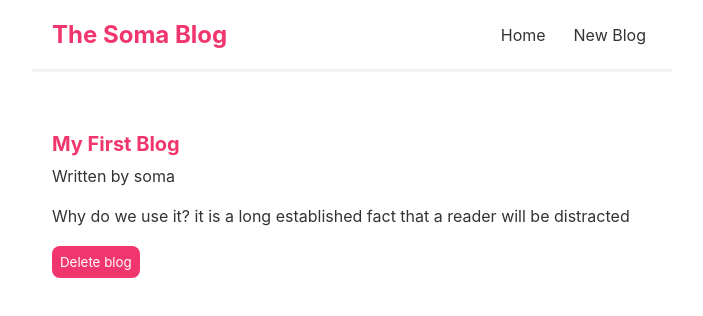
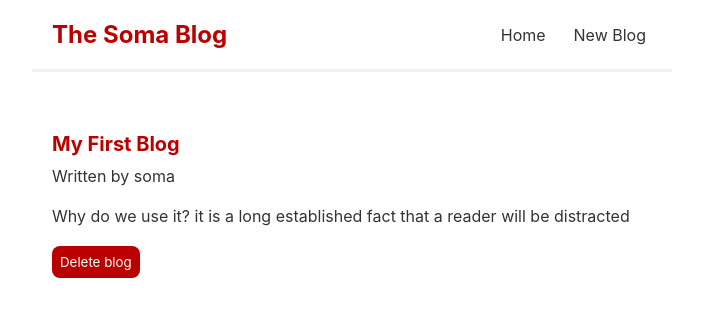
Before and after one commit to B-lovedth/React-Training, a React (Create React App) app: page /blogs/1 in a window 1280 px wide. Shown: the top 316 px of the page, without its empty margins (288-991 px from the left). Built offline with nearby package versions, Linux system fonts and the light colour scheme; data requests are answered from the project's data file; the HTML template or start-up script is replaced by a standard one.

Commit message:
changes to styling

```diff
--- a/src/index.css
+++ b/src/index.css
@@ -14,7 +14,7 @@
 }
 
 .navbar h1{
-    color: #f1356d;
+    color: #bb0000;
 }
 .navbar .links{
     margin-left: auto;
@@ -25,7 +25,7 @@
     padding: 6px;
 }
 .navbar a:hover{
-    color: #f1356d;
+    color: #bb0000;
 }
 .content{
      max-width: 600px;
@@ -44,7 +44,7 @@
 }
 .blog-preveiw h2{
     font-size: 20px;
-    color: #f1356d;
+    color: #bb0000;
     margin-bottom: 8px;
 }
 .blog-preveiw a{
@@ -53,14 +53,14 @@
 
 .blog-details h2{
     font-size: 20px;
-    color: #f1356d;
+    color: #bb0000;
     margin-bottom: 10px;
 }
 .blog-details div{
     margin: 20px 0px;
 }
 .blog-details button{
-    background: #f1356d;
+    background: #bb0000;
     color: #fff;
     border: 0;
     padding:8px;
@@ -79,7 +79,7 @@
 }
 .create h2{
     font-size: 20px;
-    color:#f1356d;
+    color:#bb0000;
     margin-bottom: 30px;
 }
 .create input,
@@ -93,7 +93,7 @@
     display: block;
 }
 .create button{
-    background: #f1356d;
+    background: #bb0000;
     color:#fff;
     border: 0;
     padding: 8px;
@@ -108,6 +108,13 @@
     font-size: 30px;
     text-align: center;
 }
+.not-found p{
+    margin-bottom: 40px;
+}
 .not-found a{
-
+    text-decoration: none;
+    font-family: monospace;
 }
+.not-found a:hover{
+    color: #bb0000;
+}
```
